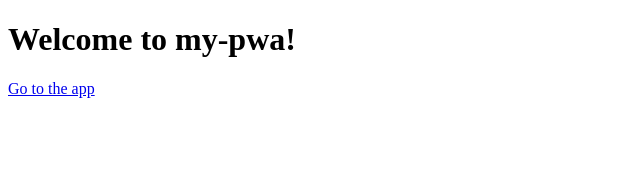
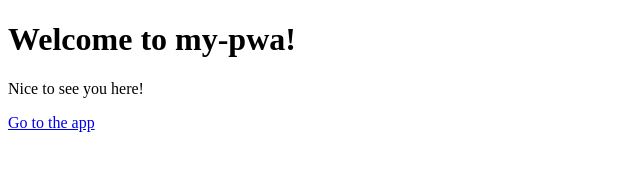
Before and after one commit to larsr/my-pwa, a plain HTML site: page landing.html in a window 1280 px wide. Shown: the whole page, without its empty margins (0-640 px from the left). Drawn offline with Linux system fonts and the light colour scheme.

Commit message:
greeting

```diff
--- a/landing.html
+++ b/landing.html
@@ -7,6 +7,7 @@
 </head>
 <body>
   <h1>Welcome to my-pwa!</h1>
+  Nice to see you here!
   <p><a href="index.html">Go to the app</a></p>
 </body>
 </html>
```
